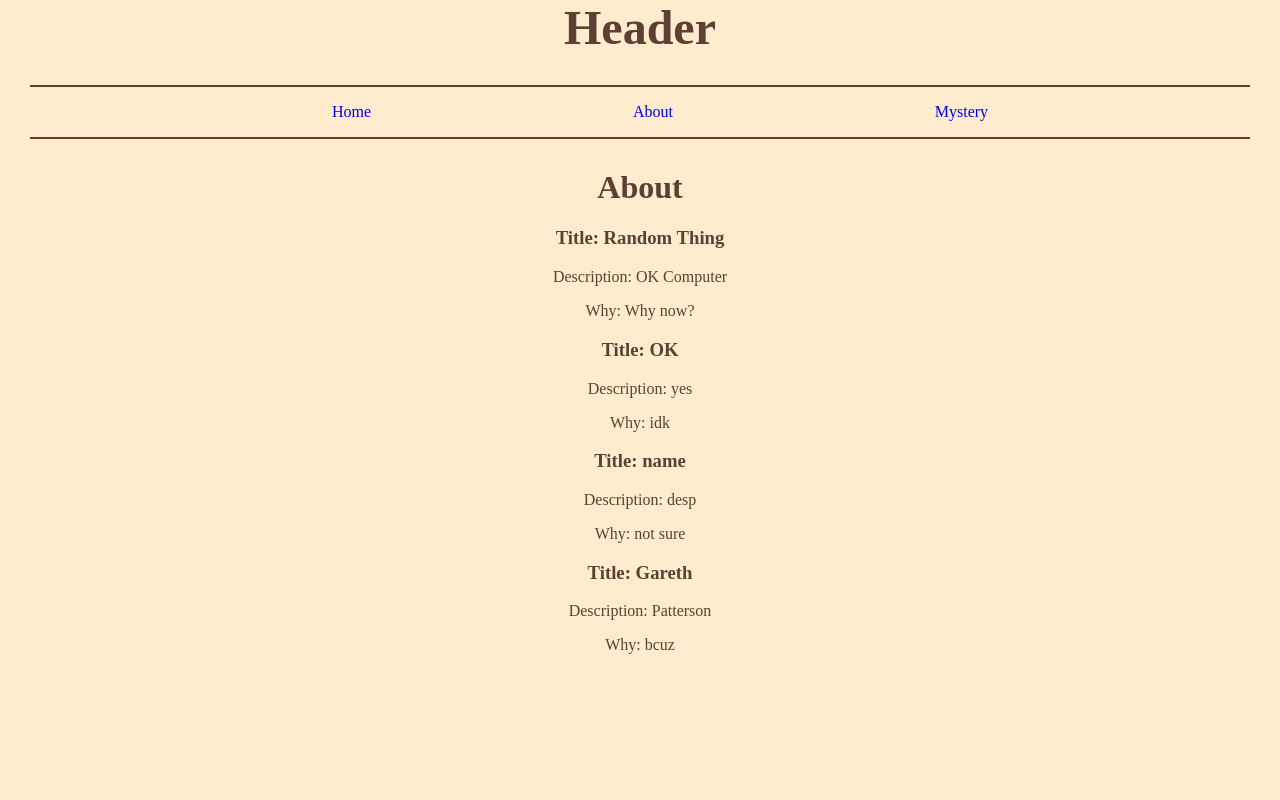
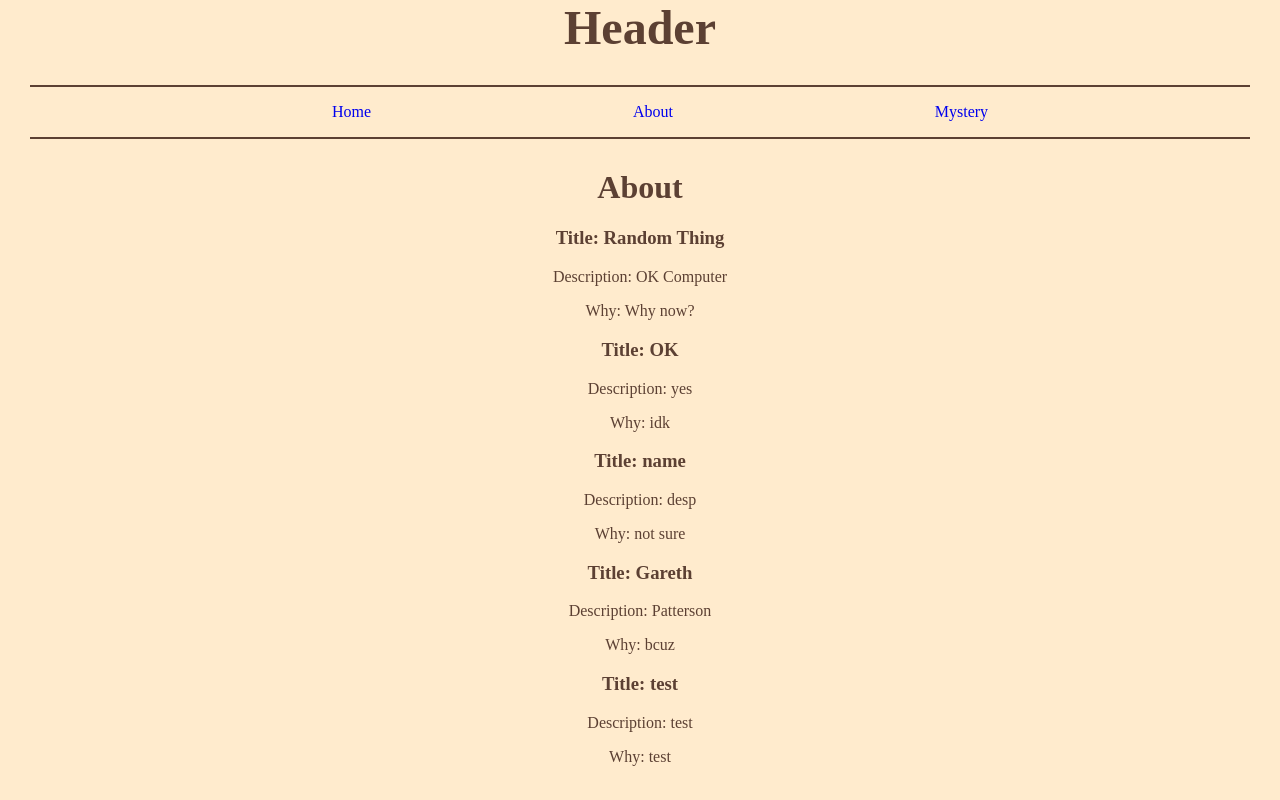
Before and after one commit to patteg21/phase-2-project, a React (Create React App) app in the folder phase-2-proj/: page /about in a window 1280 px wide. Built offline with nearby package versions, Linux system fonts and the light colour scheme; data requests are answered from the project's data file.

Commit message:
refactored in way asked of

```diff
--- a/phase-2-proj/db.json
+++ b/phase-2-proj/db.json
@@ -23,6 +23,12 @@
       "description": "Patterson",
       "why": "bcuz",
       "id": 4
+    },
+    {
+      "title": "test",
+      "description": "test",
+      "why": "test",
+      "id": 5
     }
   ]
 }
--- a/phase-2-proj/src/App.js
+++ b/phase-2-proj/src/App.js
@@ -11,12 +11,28 @@ import About from "./components/About";
 import Mystery from "./components/Mystery";
 
 function App() {
+  const [displayData, setDisplayData] = useState([{}])
   const [timesClicked, setTimesClicked] = useState(0)
+  const [isLoading, setIsLoading] = useState(true)
   const [formData, setFormData] = useState({
     title: '',
     description: '',
     why: '',
-});
+  });
+
+useEffect(() =>{
+
+  fetch("http://localhost:3000/random")
+  .then(res => res.json())
+  .then(data => {
+
+  // intervalId = setInterval(()=>{
+      console.log(data)
+      setDisplayData(data)
+      setIsLoading(false)
+  // },3000)
+  })
+  },[setFormData]);
 
 
 
@@ -26,7 +42,7 @@ function App() {
       <NavBar />
       <Routes>
           <Route className="route" exact path="/" element={<Home timesClicked={timesClicked}  setTimesClicked={setTimesClicked}/>}/>
-          <Route className="route" path="/about" element={<About setFormData={setFormData}/>}/>
+          <Route className="route" path="/about" element={<About displayData={displayData} isLoading={isLoading}/>}/>
           <Route className="route" path="/mystery" element={<Mystery formData={formData} setFormData={setFormData} />}/>
         </Routes>
     </div>
--- a/phase-2-proj/src/components/About.js
+++ b/phase-2-proj/src/components/About.js
@@ -1,22 +1,6 @@
 import React, { useState, useEffect } from "react";
 
-function About({setFormData}){
-    const [displayData, setDisplayData] = useState([{}])
-    const [isLoading, setIsLoading] = useState(true)
-
-    useEffect(() =>{
-
-        fetch("http://localhost:3000/random")
-        .then(res => res.json())
-        .then(data => {
-
-        // intervalId = setInterval(()=>{
-            console.log(data)
-            setDisplayData(data)
-            setIsLoading(false)
-        // },3000)
-    })
-    },[setFormData]);
+function About({displayData, isLoading }){
 
 
     const display = displayData.map((data, index) =>(
```
